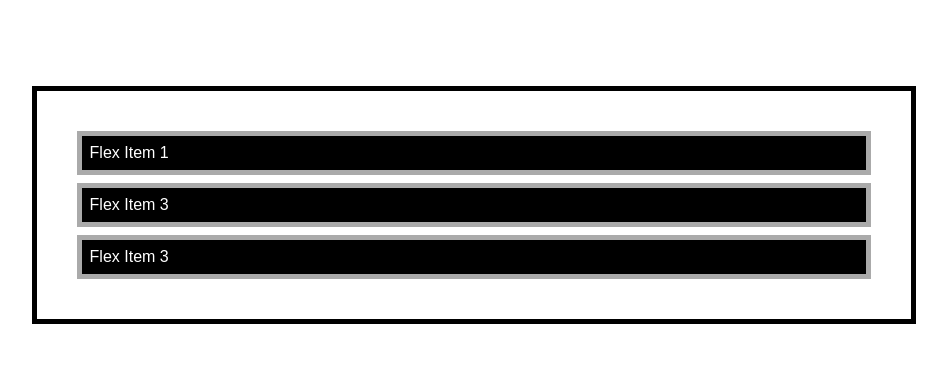
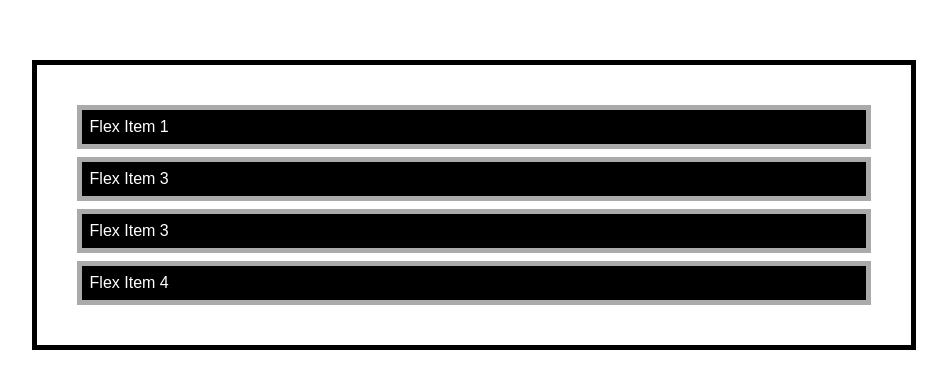
Before and after one commit to midcenturydude7/css-flexbox-simplified, a plain HTML site: page 01-section/index.html in a window 1280 px wide. Shown: the part 203-592 px from the top of the page, without its empty margins (166-1113 px from the left). Drawn offline with Linux system fonts and the light colour scheme.

Commit message:
Minor edit

```diff
--- a/01-section/index.html
+++ b/01-section/index.html
@@ -13,6 +13,7 @@
     <div class="flex-item">Flex Item 1</div>
     <div class="flex-item">Flex Item 3</div>
     <div class="flex-item">Flex Item 3</div>
+    <div class="flex-item">Flex Item 4</div>
   </div>
 
 </body>
```
